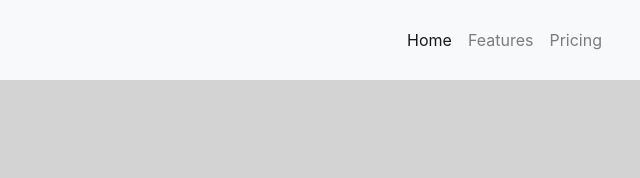
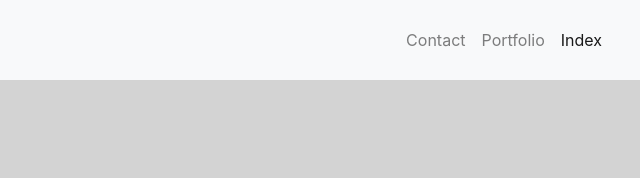
Before and after one commit to willwoodburn1/Week2-Homework, a plain HTML site: page index.html in a window 1280 px wide. Shown: the top 178 px of the page, 640-1280 px from the left. Drawn offline with nearby package versions, Linux system fonts and the light colour scheme.

Commit message:
made the links in the navbar accessible

```diff
--- a/index.html
+++ b/index.html
@@ -21,14 +21,14 @@
     </button>
     <div class="collapse navbar-collapse" id="navbarNav">
       <ul class="navbar-nav">
-        <li class="nav-item active">
-          <a class="nav-link" href="#">Home <span class="sr-only">(current)</span></a>
+        <li class="nav-item">
+          <a class="nav-link" href="http://127.0.0.1:5500/Week2-Homework/contact.html">Contact </a>
         </li>
         <li class="nav-item">
-          <a class="nav-link" href="#">Features</a>
+          <a class="nav-link" href="http://127.0.0.1:5500/Week2-Homework/portfolio.html#">Portfolio</a>
         </li>
-        <li class="nav-item">
-          <a class="nav-link" href="#">Pricing</a>
+        <li class="nav-item active">
+          <a class="nav-link" href="#">Index <span class="sr-only">(current)</span></a>
         </li>
       </ul>
     </div>
```
Also changed, not shown: contact.html (+2 -2 lines), portfolio.html (+6 -6 lines).
